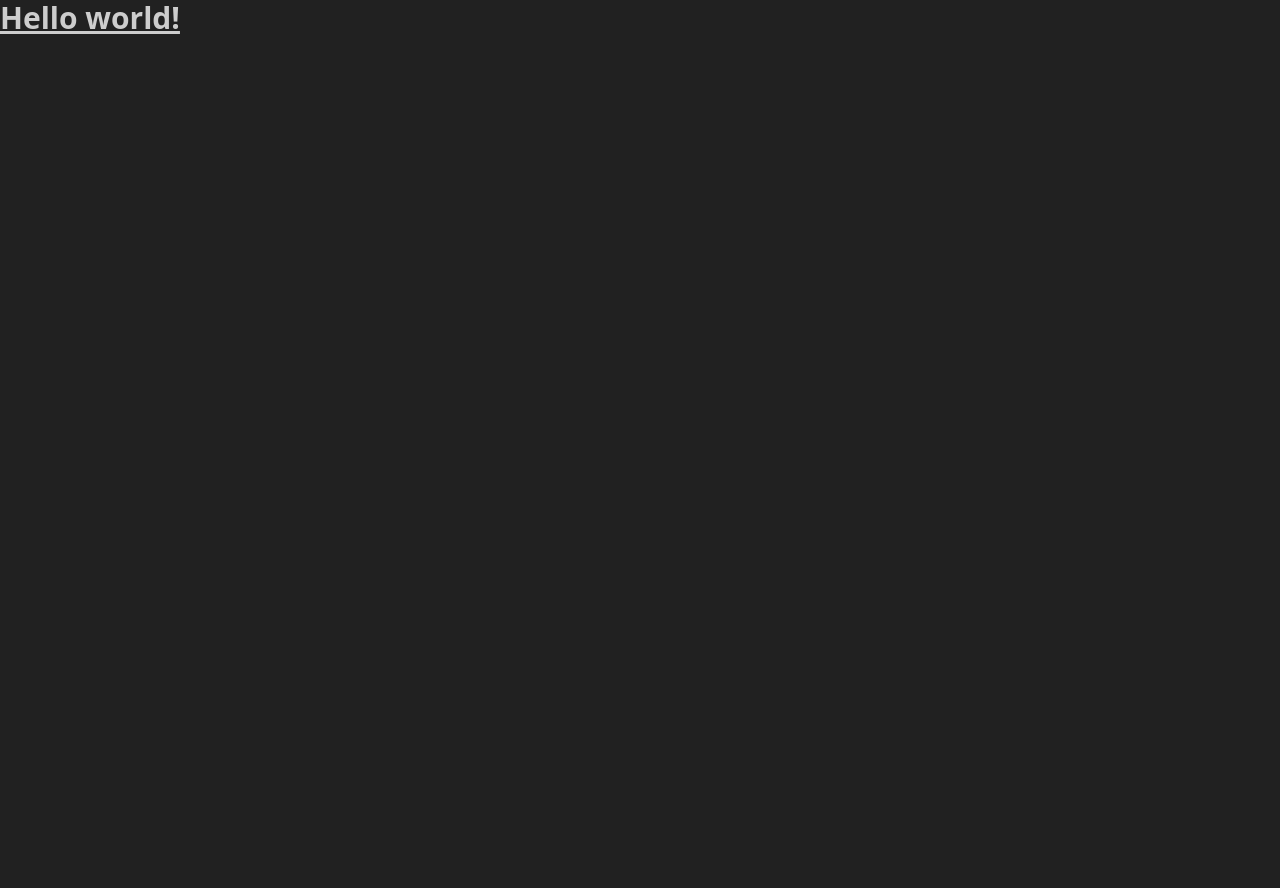
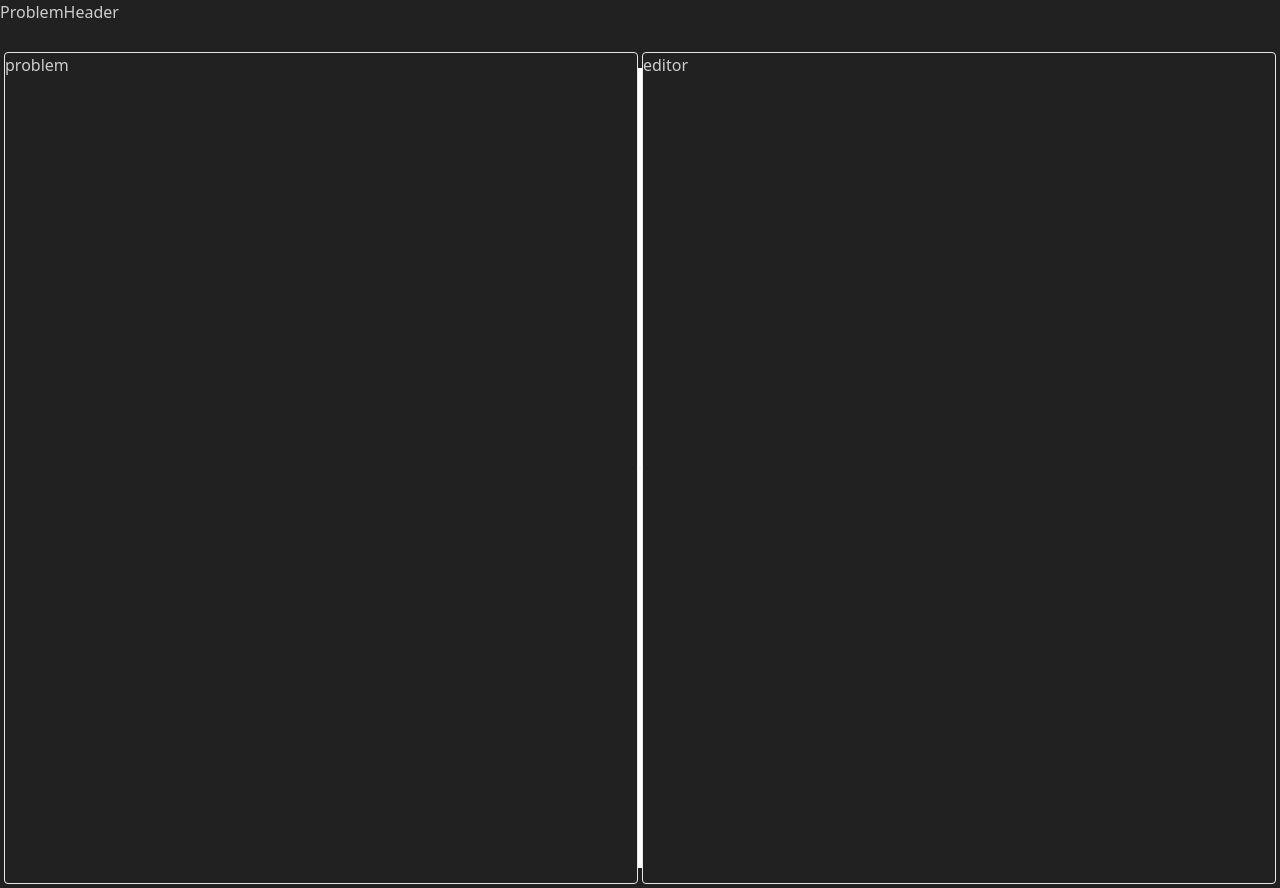
Before and after one commit to KirtikumarKavande/algocode-frontend, a React (Vite) app: page / in a window 1280 px wide. Before the commit the page ends 800 px from the top, so only its background shows below. Built offline with nearby package versions, Linux system fonts and the light colour scheme.

Commit message:
add panel for problem and code editor

```diff
--- a/package.json
+++ b/package.json
@@ -10,8 +10,12 @@
     "preview": "vite preview"
   },
   "dependencies": {
+    "@types/dompurify": "^3.0.5",
+    "ace-builds": "^1.35.2",
+    "dompurify": "^3.1.6",
     "react": "^18.3.1",
-    "react-dom": "^18.3.1"
+    "react-dom": "^18.3.1",
+    "react-markdown": "^9.0.1"
   },
   "devDependencies": {
     "@types/react": "^18.3.3",
--- a/src/App.tsx
+++ b/src/App.tsx
@@ -1,7 +1,9 @@
+import Problem from "./pages/Problem";
+
 export default function App() {
   return (
-    <h1 className="text-3xl font-bold underline">
-      Hello world!
+    <h1 >
+     <Problem/>
     </h1>
   )
 }
--- /dev/null
+++ b/src/components/headers/ProblemHeader.tsx
@@ -0,0 +1,9 @@
+import React from 'react'
+
+const ProblemHeader = () => {
+  return (
+    <div className='w-full h-12 '>ProblemHeader</div>
+  )
+}
+
+export default ProblemHeader
--- /dev/null
+++ b/src/pages/Problem.tsx
@@ -0,0 +1,75 @@
+import React, { useState, useEffect, useRef } from "react";
+import ProblemHeader from "../components/headers/ProblemHeader";
+
+const Problem = () => {
+  const [isDragging, setIsDragging] = useState(false);
+  const [currentWidth, setCurrentWidth] = useState(50);
+  const dividerRef = useRef<HTMLDivElement>(null);
+  useEffect(() => {
+    const handleMouseMove = (event: MouseEvent) => {
+      if (!isDragging) return;
+
+      const mouseX = event.clientX;
+      const viewportWidth = window.innerWidth;
+      const mouseXPercentage = (mouseX / viewportWidth) * 100;
+      console.log(mouseXPercentage);
+      if (mouseXPercentage < 10 && mouseXPercentage > 90) {
+        return;
+      }
+      setCurrentWidth(mouseXPercentage);
+    };
+
+    const handleMouseUp = () => {
+      if (dividerRef.current) {
+        dividerRef.current.classList.remove("bg-blue-500");
+      }
+
+      setIsDragging(false);
+    };
+
+    if (isDragging) {
+      window.addEventListener("mousemove", handleMouseMove);
+      window.addEventListener("mouseup", handleMouseUp);
+    }
+
+    return () => {
+      window.removeEventListener("mousemove", handleMouseMove);
+      window.removeEventListener("mouseup", handleMouseUp);
+    };
+  }, [isDragging]);
+  console.log(currentWidth);
+
+  function mouseDown() {
+    setIsDragging(true);
+    if (dividerRef.current) {
+      dividerRef.current.classList.add("bg-blue-500");
+    }
+  }
+  return (
+    <div>
+      <ProblemHeader />
+      <div className="w-full flex p-1 overflow-hidden">
+        <div
+          style={{ width: `${currentWidth}%` }}
+          className="border rounded max-w-full overflow-auto"
+        >
+          problem
+        </div>
+        <div
+          ref={dividerRef}
+          className="divider w-1 min-h-screen bg-white cursor-ew-resize"
+          onMouseDown={mouseDown}
+        />
+
+        <div
+          style={{ width: `${100 - currentWidth}%` }}
+          className="border rounded"
+        >
+          editor
+        </div>
+      </div>
+    </div>
+  );
+};
+
+export default Problem;
```
Also changed, not shown: 1 other file (tests, documents, lock files or other folders).
